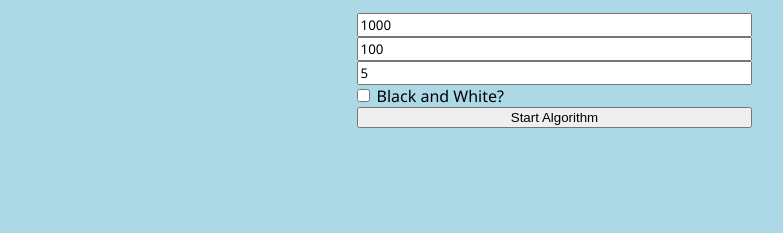
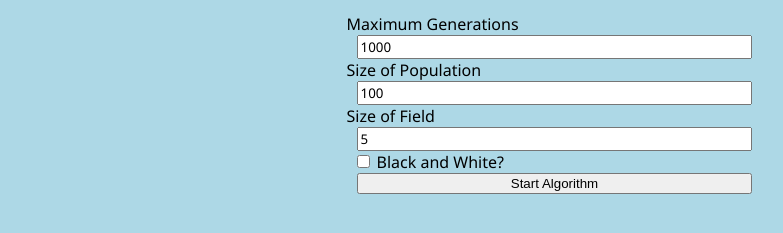
Before and after one commit to alexanderreiprich/EvoAlgo, a website built with webpack: page src/pages/index.html in a window 1280 px wide. Shown: the part 321-554 px from the top of the page, without its empty margins (248-1031 px from the left). Built offline with nearby package versions, Linux system fonts and the light colour scheme.

Commit message:
fix: labels

```diff
--- a/src/pages/index.html
+++ b/src/pages/index.html
@@ -19,8 +19,11 @@
 		<p id="numberOfPopulation">Number of Population: 0</p>
 		<p id="currentGeneration">Current Generation: 0</p>
 		<div id="algoActions">
+			<label for="maxGenerations">Maximum Generations</label>
 			<input type="number" id="maxGenerations" placeholder="Maximum Generations" value="1000">
+			<label for="populationSize">Size of Population</label>
 			<input type="number" id="populationSize" placeholder="Size of Population" value="100">
+			<label for="fieldSize">Size of Field</label>
 			<input type="number" id="fieldSize" placeholder="Size of Field" value="5">
 			<div>
 				<input type="checkbox" id="bwCheckbox">
```
